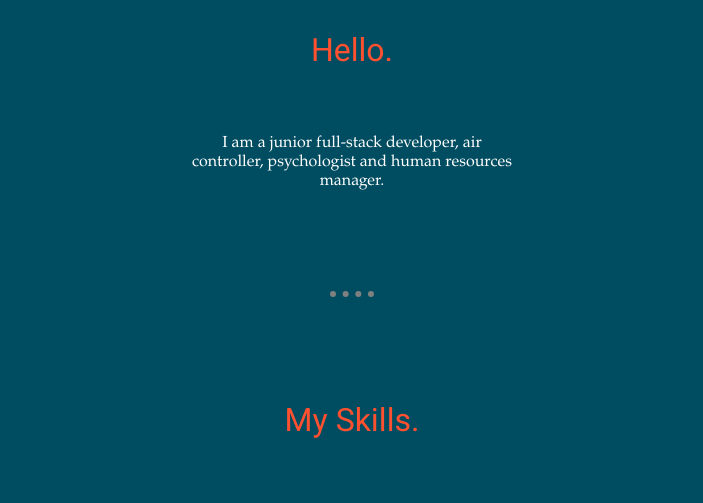
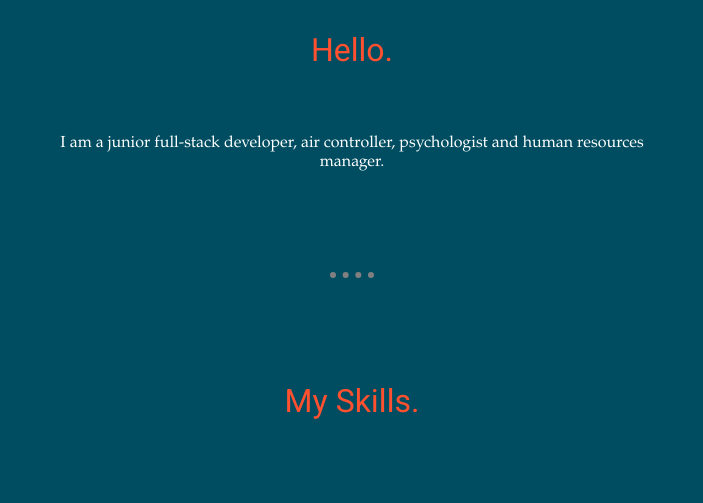
Before and after one commit to mluisamew/betacv, a plain HTML site: page index.html in a window 1280 px wide. Shown: the part 1020-1523 px from the top of the page, without its empty margins (288-991 px from the left). Drawn offline with Linux system fonts and the light colour scheme; a web font is replaced by a local one.

Commit message:
Update styles.css

```diff
--- a/css/styles.css
+++ b/css/styles.css
@@ -26,7 +26,7 @@ hr {
   width: 3.5%;
   margin: 100px auto;
 }
-p {
+* {
   font-size: 1rem;
 }
 /************************TOP CONTAINTER************************/
@@ -82,7 +82,7 @@ h1 {
 /*******TEXT*******/
 
 .intro {
-  width: 25%;
+  width: 50%;
   margin: auto;
 }
 .skill-row {
```
